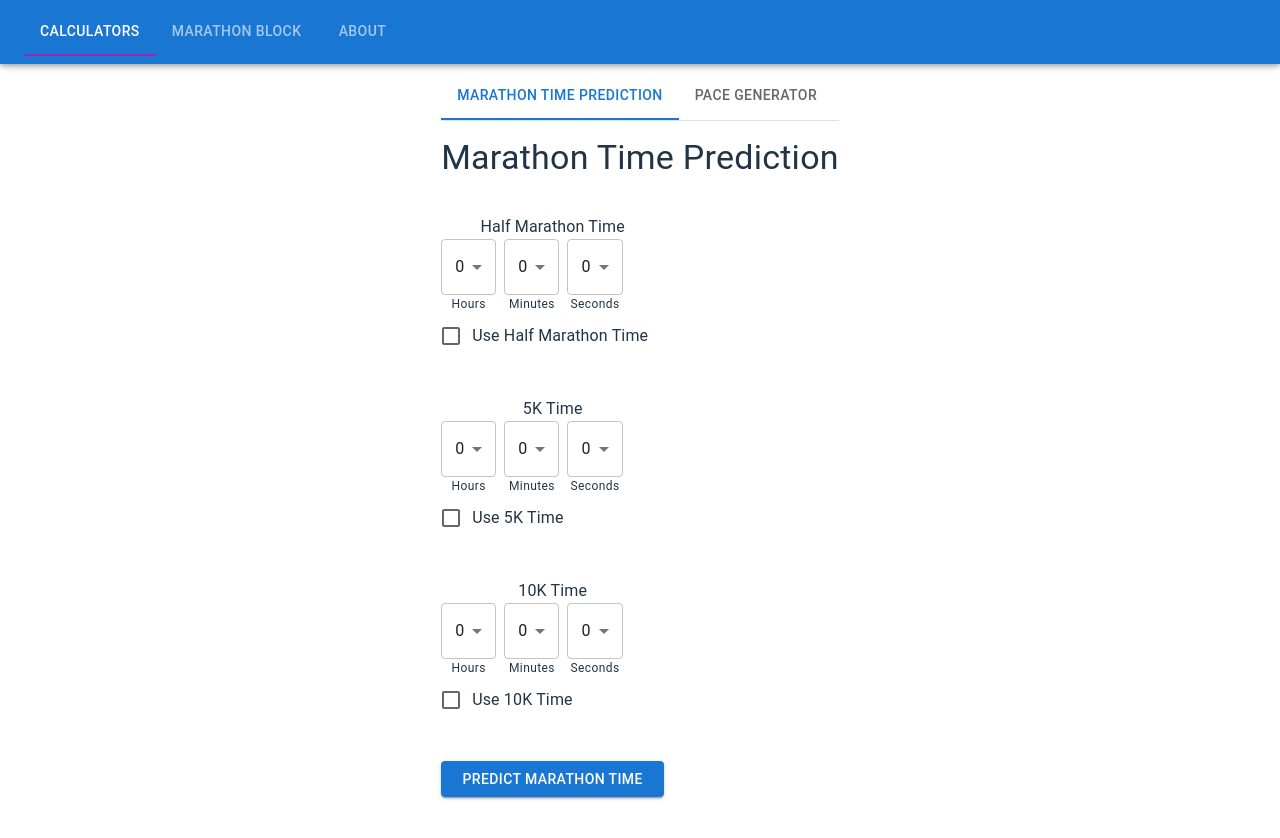
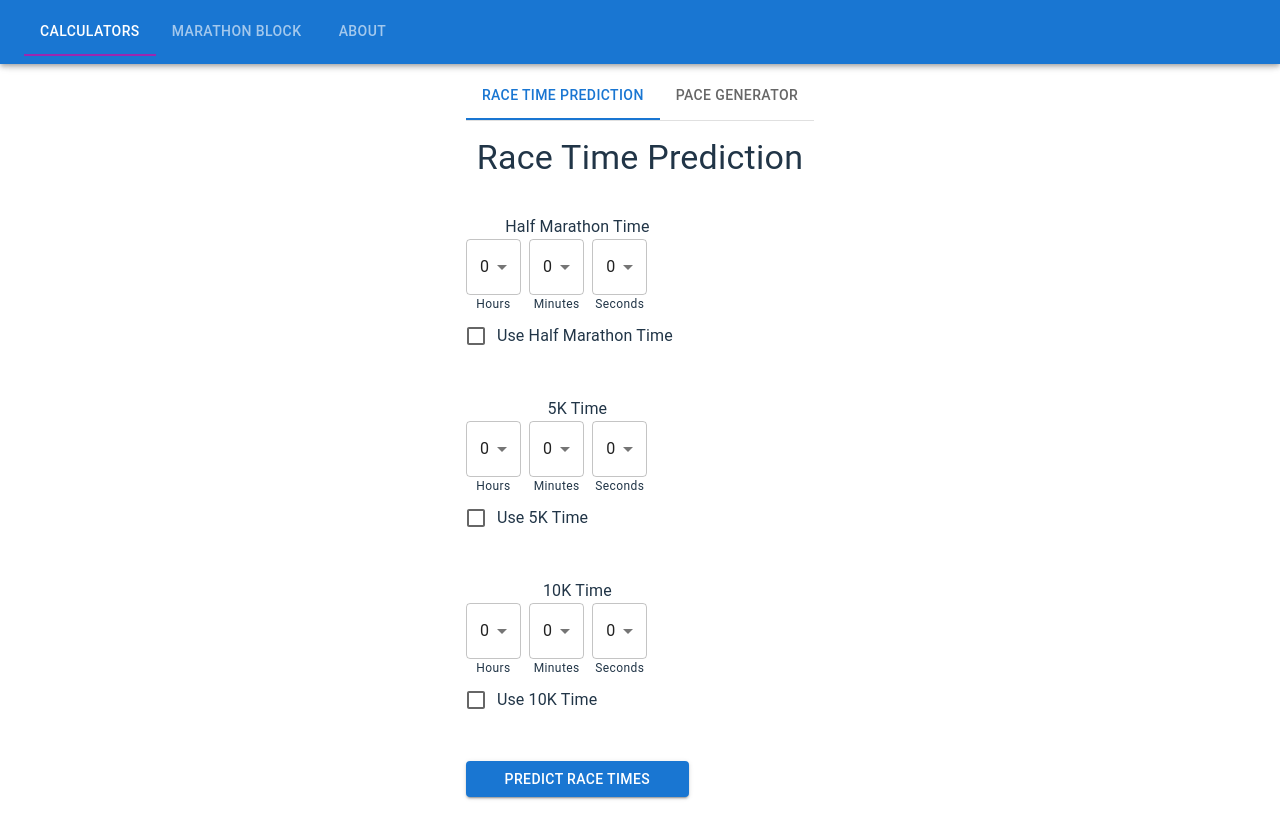
Before and after one commit to rudymiked/runningcalc, a React (Vite) app in the folder running_calc/react-app/: page / in a window 1280 px wide. Shown: the top 838 px of the page. Built offline with nearby package versions, Linux system fonts and the light colour scheme.

Commit message:
adjustments to race predictor

```diff
--- a/running_calc/react-app/src/Calculators/MarathonTimePredictor.tsx
+++ b/running_calc/react-app/src/Calculators/RacePredictor.tsx
@@ -1,23 +1,100 @@
 import { useState } from "react";
 import { Box, Typography, Button, Grid, Stack, Checkbox, FormControlLabel, MenuItem, Select } from "@mui/material";
 import { predictMarathonTime } from "../utils/predictMarathonTime";
+import { removeLeadingZerosAndColons } from "../utils/utils";
 
-// --- MarathonTimePrediction Component ---
-export const MarathonTimePrediction = () => {
+// --- Helper to predict other race times based on marathon time (or vice versa) ---
+const predictAllRaces = (
+  half: string,
+  fiveK: string,
+  tenK: string
+): { marathon: string; half: string; tenK: string; fiveK: string } => {
+  const timeToSeconds = (t: string) => {
+    if (!t) return 0;
+    const [h, m, s] = t.split(":").map(Number);
+    return (h || 0) * 3600 + (m || 0) * 60 + (s || 0);
+  };
+  const secondsToTime = (sec: number) => {
+    const h = Math.floor(sec / 3600);
+    const m = Math.floor((sec % 3600) / 60);
+    const s = Math.round(sec % 60);
+    return `${h}:${m.toString().padStart(2, "0")}:${s.toString().padStart(2, "0")}`;
+  };
+
+  // If 5K is provided, use it for all predictions
+  if (fiveK) {
+    const fiveKSec = timeToSeconds(fiveK);
+    // Riegel exponents tuned for each distance
+    const tenKSec = fiveKSec * Math.pow(10 / 5, 1.06);
+    const halfSec = fiveKSec * Math.pow(21.0975 / 5, 1.06);
+    const marathonSec = fiveKSec * Math.pow(42.195 / 5, 1.06);
+
+    return {
+      marathon: secondsToTime(marathonSec),
+      half: secondsToTime(halfSec),
+      tenK: secondsToTime(tenKSec),
+      fiveK: fiveK,
+    };
+  }
+
+  if (half) {
+    const halfSec = timeToSeconds(half);
+    // Use exponent 1.05 for half to 5K
+    const fiveKSec = halfSec * Math.pow(5 / 21.0975, 1.05);
+    const tenKSec = halfSec * Math.pow(10 / 21.0975, 1.06);
+    const marathonSec = halfSec * Math.pow(42.195 / 21.0975, 1.06);
+
+    return {
+      marathon: secondsToTime(marathonSec),
+      half: half,
+      tenK: secondsToTime(tenKSec),
+      fiveK: secondsToTime(fiveKSec),
+    };
+  }
+
+  if (tenK) {
+    const tenKSec = timeToSeconds(tenK);
+    const fiveKSec = tenKSec * Math.pow(5 / 10, 1.06);
+    const halfSec = tenKSec * Math.pow(21.0975 / 10, 1.06);
+    const marathonSec = tenKSec * Math.pow(42.195 / 10, 1.06);
+
+    return {
+      marathon: secondsToTime(marathonSec),
+      half: secondsToTime(halfSec),
+      tenK: tenK,
+      fiveK: secondsToTime(fiveKSec),
+    };
+  }
+
+  return {
+    marathon: "",
+    half: "",
+    tenK: "",
+    fiveK: "",
+  };
+};
+
+// --- RacePrediction Component ---
+export const RacePrediction = () => {
   const [halfMarathonTime, setHalfMarathonTime] = useState({ hours: 0, minutes: 0, seconds: 0 });
   const [fiveKTime, setFiveKTime] = useState({ hours: 0, minutes: 0, seconds: 0 });
   const [tenKTime, setTenKTime] = useState({ hours: 0, minutes: 0, seconds: 0 });
   const [useHalfMarathon, setUseHalfMarathon] = useState<boolean>(false);
   const [useFiveK, setUseFiveK] = useState<boolean>(false);
   const [useTenK, setUseTenK] = useState<boolean>(false);
-  const [predictedMarathonTime, setPredictedMarathonTime] = useState<string>("");
+  const [predictedTimes, setPredictedTimes] = useState<{
+    marathon: string;
+    half: string;
+    tenK: string;
+    fiveK: string;
+  } | null>(null);
 
   const formatTime = (time: { hours: number; minutes: number; seconds: number }) =>
     `${time.hours}:${time.minutes.toString().padStart(2, "0")}:${time.seconds.toString().padStart(2, "0")}`;
 
-  const handlePredictMarathonTime = () => {
-    setPredictedMarathonTime(
-      predictMarathonTime(
+  const handlePredictAll = () => {
+    setPredictedTimes(
+      predictAllRaces(
         useHalfMarathon ? formatTime(halfMarathonTime) : "",
         useFiveK ? formatTime(fiveKTime) : "",
         useTenK ? formatTime(tenKTime) : ""
@@ -35,7 +112,7 @@ export const MarathonTimePrediction = () => {
   return (
     <Box>
       <Typography variant="h4" gutterBottom>
-        Marathon Time Prediction
+        Race Time Prediction
       </Typography>
       <br />
       <Grid container spacing={2}>
@@ -183,17 +260,26 @@ export const MarathonTimePrediction = () => {
             <Button
               variant="contained"
               color="primary"
-              onClick={handlePredictMarathonTime}
+              onClick={handlePredictAll}
             >
-              Predict Marathon Time
+              Predict Race Times
             </Button>
           </Stack>
 
-          {/* Predicted Marathon Time */}
-          {predictedMarathonTime && (
-            <Stack>
+          {/* Predicted Race Times */}
+          {predictedTimes && (
+            <Stack style={{ textAlign: "justify" }}>
               <Typography variant="h6">
-                Predicted Marathon Time: {predictedMarathonTime}
+                <b>Marathon</b>: {predictedTimes.marathon}
+              </Typography>
+              <Typography variant="h6">
+                <b>Half Marathon</b>: {predictedTimes.half}
+              </Typography>
+              <Typography variant="h6">
+                <b>10K</b>: {predictedTimes.tenK}
+              </Typography>
+              <Typography variant="h6">
+                <b>5K</b>: {predictedTimes.fiveK}
               </Typography>
             </Stack>
           )}
--- a/running_calc/react-app/src/pages/Calculators.tsx
+++ b/running_calc/react-app/src/pages/Calculators.tsx
@@ -1,5 +1,5 @@
 import { Box, Stack, Tab, Tabs } from "@mui/material";
-import { MarathonTimePrediction } from "../Calculators/MarathonTimePredictor";
+import { RacePrediction } from "../Calculators/RacePredictor";
 import { PaceGenerator } from "../Calculators/PaceGenerator";
 import { type SyntheticEvent, useState } from "react";
 
@@ -17,13 +17,13 @@ export const Calculators = () => {
       <Stack>
       <Box sx={{ borderBottom: 1, borderColor: 'divider' }}>
         <Tabs value={tab} onChange={handleTabChange} aria-label="calculator tabs">
-        <Tab label="Marathon Time Prediction" />
+        <Tab label="Race Time Prediction" />
         <Tab label="Pace Generator" />
         </Tabs>
       </Box>
       {tab === 0 && (
         <Box sx={{ mt: 2 }}>
-        <MarathonTimePrediction />
+        <RacePrediction />
         </Box>
       )}
       {tab === 1 && (
--- a/running_calc/react-app/src/utils/predictMarathonTime.ts
+++ b/running_calc/react-app/src/utils/predictMarathonTime.ts
@@ -1,15 +1,11 @@
+import { timeToSeconds } from "./utils";
+
 // Function to predict marathon time based on input times
 export const predictMarathonTime = (halfMarathonTime: string, fiveKTime: string, tenKTime: string) => {
     let marathonMinutes = 0;
     let halfMarathonPredictionInMinutes = 0;
     let fiveKPredictionInMinutes = 0;
     let tenKPredictionInMinutes = 0;
-
-    // Convert time string (e.g., "1:30:45") to seconds
-    const timeToSeconds = (time: string): number => {
-        const [hours, minutes, seconds] = time.split(":").map(Number);
-        return (hours || 0) * 3600 + (minutes || 0) * 60 + (seconds || 0);
-    };
 
     // Predict marathon time based on half marathon time
     if (halfMarathonTime) {
--- a/running_calc/react-app/src/utils/utils.tsx
+++ b/running_calc/react-app/src/utils/utils.tsx
@@ -8,3 +8,9 @@ export const removeLeadingZerosAndColons = (time: string): string => {
   // Remove leading zeros and colons, but keep at least one digit before the first colon
   return time.replace(/^0*:0?/, '').replace(/^0+/, '');
 }
+
+    // Convert time string (e.g., "1:30:45") to seconds
+export const timeToSeconds = (time: string): number => {
+  const [hours, minutes, seconds] = time.split(":").map(Number);
+  return (hours || 0) * 3600 + (minutes || 0) * 60 + (seconds || 0);
+};
```
